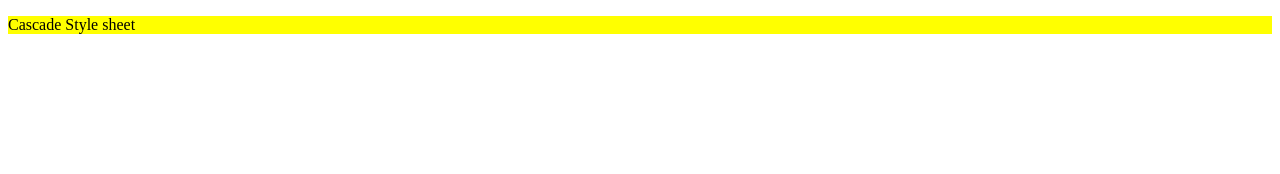
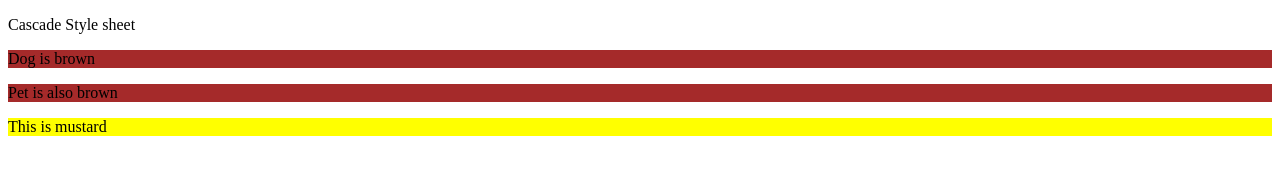
Before and after one commit to Sagarshrestha12/web_design_4everybody_coursera, a plain HTML site: page css_practice.html in a window 1280 px wide. Drawn offline with Linux system fonts and the light colour scheme.

Commit message:
Getting the concept of the combined selector and importance of white space in the combined selector. Suppose p.mustard means to select all the paragraph with class attr of mustard .mustard p means to select all the paragragh within the element of class atrr- brite of value mustard

```diff
--- a/assets/stylesheets/learn.css
+++ b/assets/stylesheets/learn.css
@@ -1,6 +1,8 @@
-p{
-	background: red;
+.hotdog p{
+	background: brown;
 }
-#food{
+
+.hotdog p.mustard
+{
 	background: yellow;
 }
--- a/css_practice.html
+++ b/css_practice.html
@@ -7,5 +7,9 @@
 </head>
 <body>
 	<p id ="food"> Cascade Style sheet</p>
+	<div class="hotdog">
+		<p>Dog is brown</p>
+		<p>Pet is also brown</p>
+		<p class="mustard">This is mustard</p>
 </body>
 </html>
```
